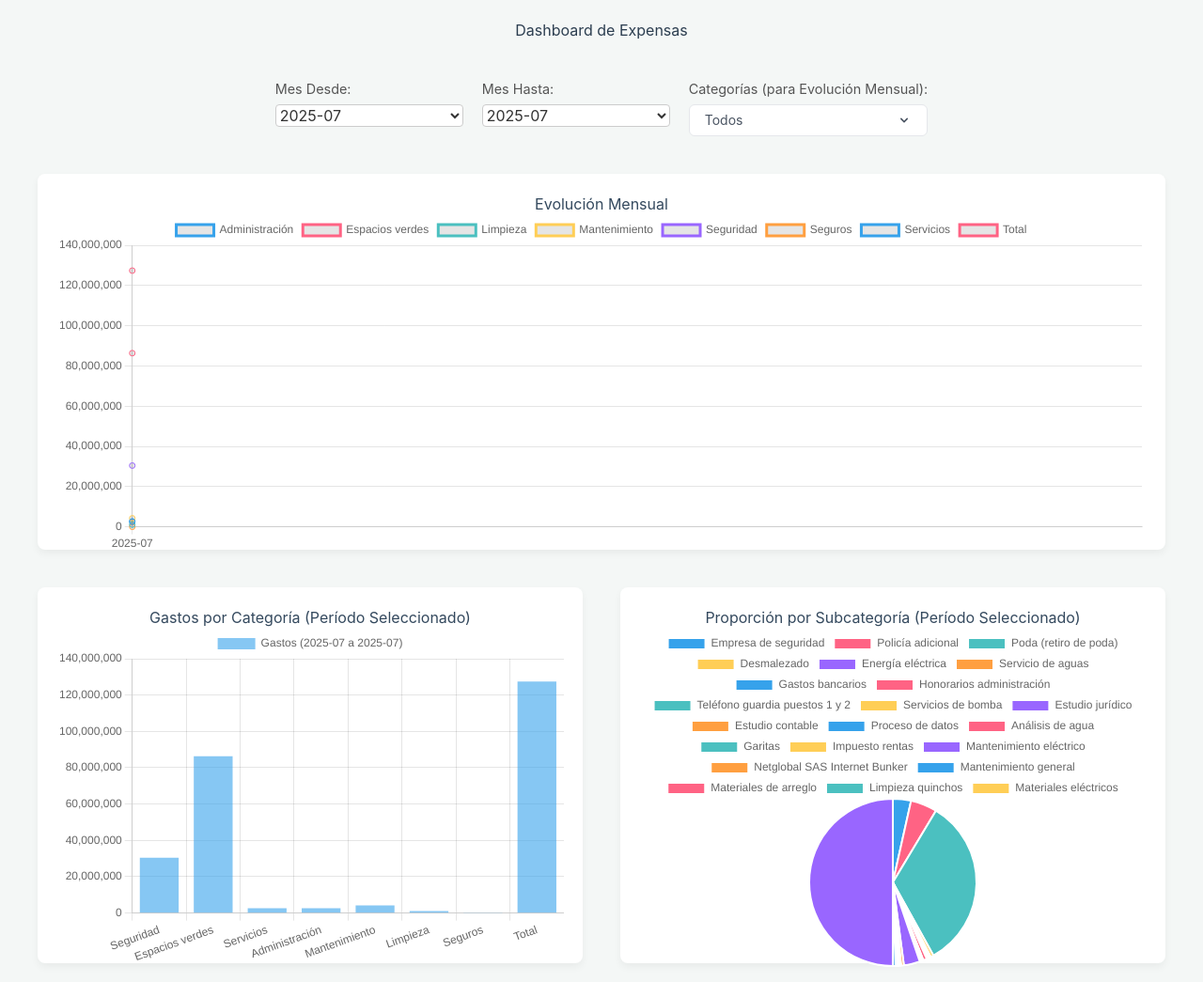
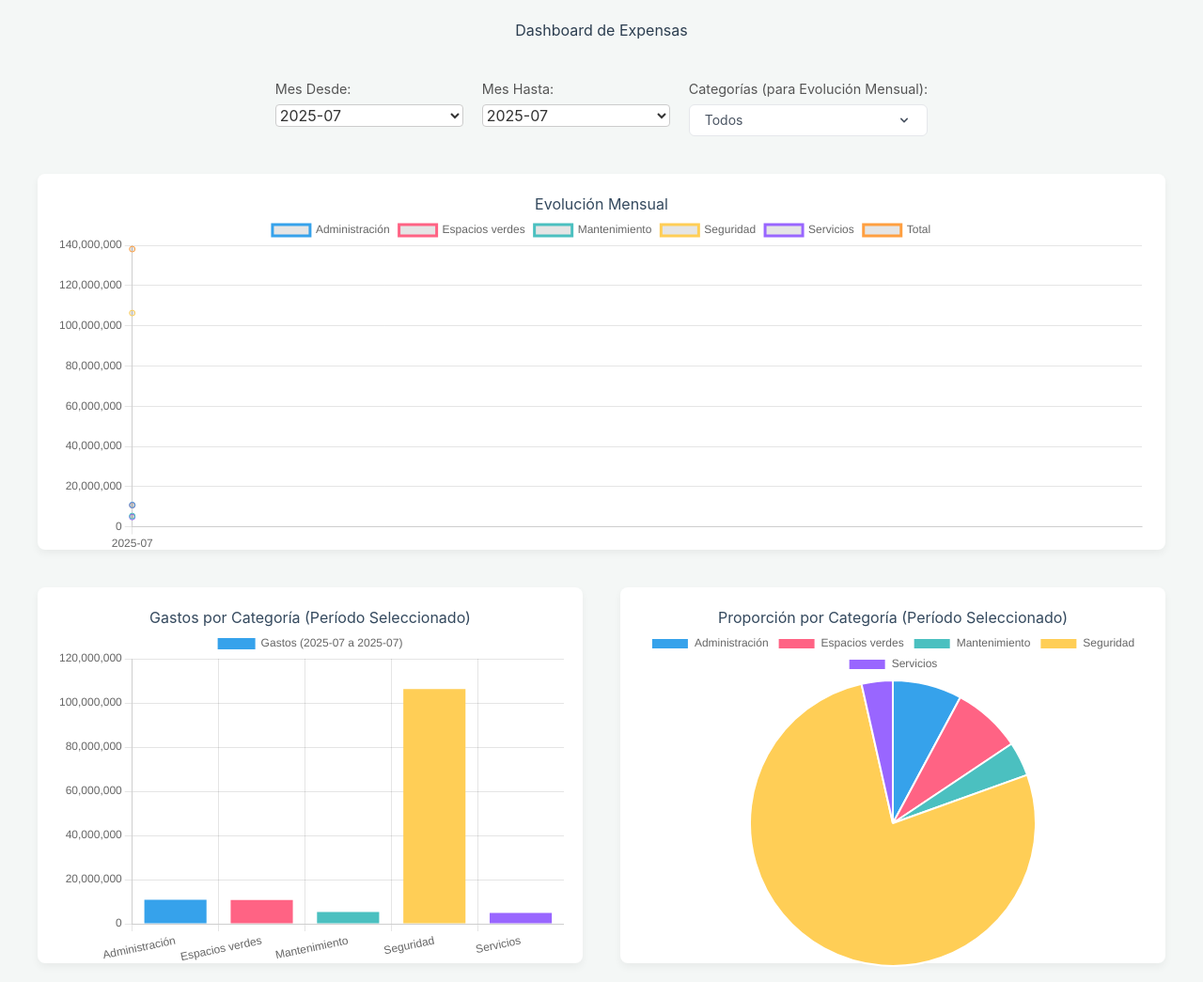
Before and after one commit to dbianco/expensasCanitas, a plain HTML site: page index.html in a window 1280 px wide. Shown: the whole page at 94% size. Drawn offline with nearby package versions, Linux system fonts and the light colour scheme.

Commit message:
add fixes

```diff
--- a/data/expensas.csv
+++ b/data/expensas.csv
@@ -1,42 +1,44 @@
 mes,categoria,subcategoria,monto
-2025-07,Seguridad,Empresa de seguridad,8920285
-2025-07,Seguridad,Policía adicional,13032447
-2025-07,Espacios verdes,Poda (retiro de poda),84934087
-2025-07,Espacios verdes,Desmalezado,1448772
-2025-07,Servicios,Energía eléctrica,415000
-2025-07,Servicios,Servicio de aguas,234324
-2025-07,Administración,Gastos bancarios,154092
-2025-07,Administración,Honorarios administración,164421
-2025-07,Seguridad,Teléfono guardia puestos 1 y 2,342000
-2025-07,Mantenimiento,Servicios de bomba,164421
-2025-07,Administración,Estudio jurídico,380000
-2025-07,Administración,Estudio contable,342000
-2025-07,Administración,Proceso de datos,3480
-2025-07,Servicios,Análisis de agua,1743000
-2025-07,Seguridad,Garitas,145200
-2025-07,Servicios,Impuesto rentas,236230
+2025-07,Administración,Actas (copia),3900
+2025-07,Administración,Aportes y contribuciones,1029611
+2025-07,Administración,Diferencia gastos bancarios,823356
+2025-07,Administración,Estudio contable,415000
+2025-07,Administración,Estudio jurídico,342000
+2025-07,Administración,Gastos bancarios,4692461
+2025-07,Administración,Honorarios administración,1743000
+2025-07,Administración,Honorarios mediación,169179
+2025-07,Administración,Proceso de datos,164421
+2025-07,Administración,Sueldo intendente,1341307
+2025-07,Administración,UTEDYC,85540
+2025-07,Espacios verdes,Espacios verdes,8920285
+2025-07,Espacios verdes,Poda (retiro de poda),1825800
+2025-07,Mantenimiento,Artículos de limpieza,48200
+2025-07,Mantenimiento,Limpieza SUM,910000
+2025-07,Mantenimiento,Limpieza quinchos,96000
+2025-07,Mantenimiento,Cloro cisterna,280000
+2025-07,Mantenimiento,Extracción de tierra,1270000
 2025-07,Mantenimiento,Mantenimiento eléctrico,625182
-2025-07,Seguridad,Netglobal SAS Internet Bunker,28300
 2025-07,Mantenimiento,Mantenimiento general,120000
 2025-07,Mantenimiento,Materiales de arreglo,65611
-2025-07,Limpieza,Limpieza quinchos,96000
 2025-07,Mantenimiento,Materiales eléctricos,529836
+2025-07,Mantenimiento,Pinturería,56605
+2025-07,Mantenimiento,Servicios de bomba,234324
+2025-07,Mantenimiento,Vallas reducción velocidad,740000
+2025-07,Mantenimiento,Viaje ramas extras,393250
+2025-07,Seguridad,Cambio de matafuegos,45000
+2025-07,Seguridad,Diferencia teléfono guardia,3894
+2025-07,Seguridad,Empresa de seguridad,84934087
+2025-07,Seguridad,Garitas,145200
 2025-07,Seguridad,Mantenimiento cámaras,7929469
-2025-07,Administración,Sueldo intendente,1341307
-2025-07,Administración,Honorarios mediación,169179
-2025-07,Mantenimiento,Pinturería,56605
-2025-07,Mantenimiento,Vallas reducción velocidad,740000
-2025-07,Limpieza,Artículos de limpieza,48200
-2025-07,Seguridad,Cambio de matafuegos,45000
-2025-07,Mantenimiento,Viaje ramas extras,393250
-2025-07,Seguros,Seguro accidentes personales,16067
-2025-07,Administración,UTEDYC,85540
-2025-07,Limpieza,Limpieza SUM,910000
+2025-07,Seguridad,Mantenimiento cámaras (preventivo),26940
+2025-07,Seguridad,Netglobal SAS Internet Bunker,28300
+2025-07,Seguridad,Policía adicional,13032447
 2025-07,Seguridad,Renovación seguro Integrity,0
-2025-07,Mantenimiento,Cloro cisterna,280000
-2025-07,Administración,Diferencia impuesto rentas,1810
-2025-07,Mantenimiento,Extracción de tierra,1270000
-2025-07,Administración,Actas (copia),3900
-2025-07,Seguridad,Diferencia teléfono guardia,3894
-2025-07,Espacios verdes,Diferencia desmalezado,-27315
-2025-07,Total,Total mensual,127391594
+2025-07,Seguridad,Teléfono guardia puestos 1 y 2,154092
+2025-07,Administración,Seguro accidentes personales,16067
+2025-07,Servicios,Análisis de agua,380000
+2025-07,Servicios,Diferencia impuesto rentas,1810
+2025-07,Servicios,Energía eléctrica,4247032
+2025-07,Servicios,Impuesto rentas,236230
+2025-07,Servicios,Servicio de aguas,3480
+2025-07,Total,Total mensual,138108916
--- a/index.html
+++ b/index.html
@@ -53,7 +53,7 @@
                 <canvas id="bar-chart"></canvas>
             </div>
             <div class="chart-container" id="pie-chart-container">
-                <h2>Proporción por Subcategoría (Período Seleccionado)</h2>
+                <h2>Proporción por Categoría (Período Seleccionado)</h2>
                 <canvas id="pie-chart"></canvas>
             </div>
         </section>
--- a/script.js
+++ b/script.js
@@ -14,6 +14,7 @@ document.addEventListener('DOMContentLoaded', () => {
     let barChartCtx, lineChartCtx, pieChartCtx;
     let monthFromFilter, monthToFilter;
     let categoryFilterButton, categoryFilterDropdown, categoryFilterList, categoryFilterText;
+    let categoryColorMap = {};
 
     // This function finds and assigns all our needed DOM elements to the variables above.
     function queryDOMElements() {
@@ -70,7 +71,8 @@ document.addEventListener('DOMContentLoaded', () => {
     // --- INITIALIZATION ---
     function initialize() {
         allMonths = [...new Set(expensesData.map(d => d.mes))].sort();
-        allCategories = [...new Set(expensesData.map(d => d.categoria))].sort();
+                        allCategories = [...new Set(expensesData.map(d => d.categoria))].sort();
+        allCategories.forEach((cat, index) => { categoryColorMap[cat] = COLORS[index % COLORS.length]; });
         populateMonthFilters();
         populateCategoryFilter();
         setupEventListeners();
@@ -130,19 +132,22 @@ document.addEventListener('DOMContentLoaded', () => {
             categoryFilterDropdown.classList.toggle('hidden');
         });
 
-        categoryFilterList.addEventListener('change', (e) => {
-            const checkbox = e.target;
-            if (checkbox.type !== 'checkbox') return;
+        categoryFilterDropdown.addEventListener('change', e => {
+            const clickedCheckbox = e.target;
+            if (clickedCheckbox.tagName !== 'INPUT' || clickedCheckbox.type !== 'checkbox') return;
 
-            const checkboxes = categoryFilterList.querySelectorAll('input[type="checkbox"]');
-            const allCheckbox = checkboxes[0];
+            const allCheckboxes = Array.from(categoryFilterList.querySelectorAll('input[type="checkbox"]'));
+            const allOptionCheckbox = allCheckboxes.find(cb => cb.value === 'all');
+            const categoryCheckboxes = allCheckboxes.filter(cb => cb.value !== 'all');
 
-            if (checkbox.value === 'all') {
-                checkboxes.forEach(cb => cb.checked = checkbox.checked);
+            if (clickedCheckbox.value === 'all') {
+                // If 'Todos' was clicked, set all other checkboxes to match its state
+                categoryCheckboxes.forEach(cb => cb.checked = clickedCheckbox.checked);
             } else {
-                const allCategoriesChecked = [...checkboxes].slice(1).every(cb => cb.checked);
-                allCheckbox.checked = allCategoriesChecked;
+                // If an individual category was clicked, update the 'Todos' checkbox
+                allOptionCheckbox.checked = categoryCheckboxes.every(cb => cb.checked);
             }
+
             updateCategoryButtonText();
             updateCharts();
         });
@@ -199,7 +204,7 @@ document.addEventListener('DOMContentLoaded', () => {
             return {
                 label: cat,
                 data: dataByMonth,
-                borderColor: COLORS[index % COLORS.length],
+                borderColor: categoryColorMap[cat],
                 tension: 0.1,
                 fill: false
             };
@@ -214,7 +219,8 @@ document.addEventListener('DOMContentLoaded', () => {
     }
 
     function updateBarChart(data, from, to) {
-        const dataByCat = data.reduce((acc, curr) => {
+        const dataForChart = data.filter(d => d.categoria.toLowerCase() !== 'total');
+        const dataByCat = dataForChart.reduce((acc, curr) => {
             acc[curr.categoria] = (acc[curr.categoria] || 0) + curr.monto;
             return acc;
         }, {});
@@ -227,7 +233,7 @@ document.addEventListener('DOMContentLoaded', () => {
                 datasets: [{
                     label: `Gastos (${from} a ${to})`,
                     data: Object.values(dataByCat),
-                    backgroundColor: 'rgba(54, 162, 235, 0.6)'
+                    backgroundColor: Object.keys(dataByCat).map(cat => categoryColorMap[cat])
                 }]
             },
             options: { scales: { y: { beginAtZero: true } }, responsive: true, maintainAspectRatio: false }
@@ -235,8 +241,9 @@ document.addEventListener('DOMContentLoaded', () => {
     }
 
     function updatePieChart(data, from, to) {
-        const dataBySubCat = data.reduce((acc, curr) => {
-            acc[curr.subcategoria] = (acc[curr.subcategoria] || 0) + curr.monto;
+        const dataForChart = data.filter(d => d.categoria.toLowerCase() !== 'total');
+        const dataByCat = dataForChart.reduce((acc, curr) => {
+            acc[curr.categoria] = (acc[curr.categoria] || 0) + curr.monto;
             return acc;
         }, {});
 
@@ -244,14 +251,38 @@ document.addEventListener('DOMContentLoaded', () => {
         pieChart = new Chart(pieChartCtx, {
             type: 'pie',
             data: {
-                labels: Object.keys(dataBySubCat),
+                labels: Object.keys(dataByCat),
                 datasets: [{
                     label: `Proporción (${from} a ${to})`,
-                    data: Object.values(dataBySubCat),
-                    backgroundColor: Object.keys(dataBySubCat).map((_, i) => COLORS[i % COLORS.length])
+                    data: Object.values(dataByCat),
+                    backgroundColor: Object.keys(dataByCat).map(cat => categoryColorMap[cat])
                 }]
             },
-            options: { responsive: true, maintainAspectRatio: false }
+                        options: {
+                responsive: true,
+                maintainAspectRatio: false,
+                plugins: {
+                    tooltip: {
+                        callbacks: {
+                            label: function(context) {
+                                const label = context.label || '';
+                                const value = context.raw || 0;
+                                const total = context.chart.getDatasetMeta(0).total;
+                                const percentage = total > 0 ? ((value / total) * 100).toFixed(2) + '%' : '0%';
+
+                                const formattedValue = value.toLocaleString('es-AR', {
+                                    style: 'currency',
+                                    currency: 'ARS',
+                                    minimumFractionDigits: 0,
+                                    maximumFractionDigits: 0
+                                });
+
+                                return `${label}: ${formattedValue} (${percentage})`;
+                            }
+                        }
+                    }
+                }
+            }
         });
     }
 
```
